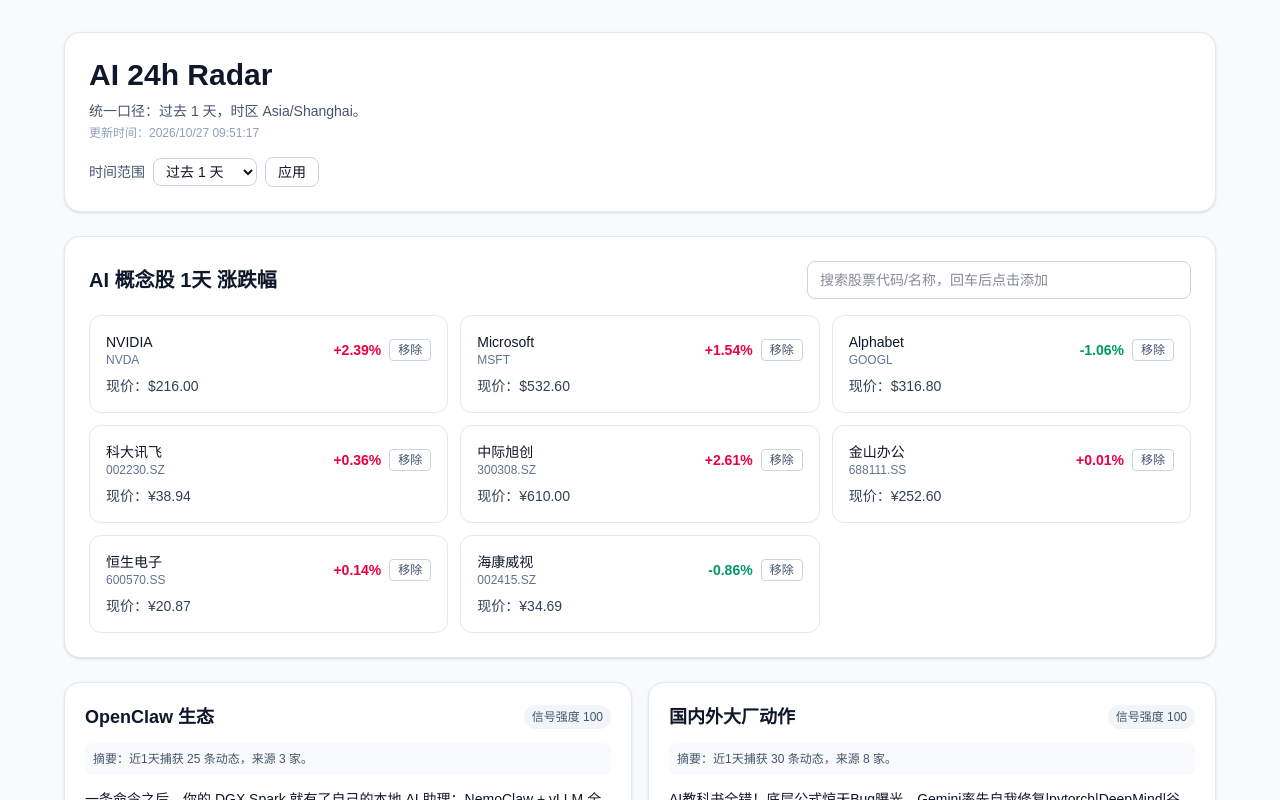
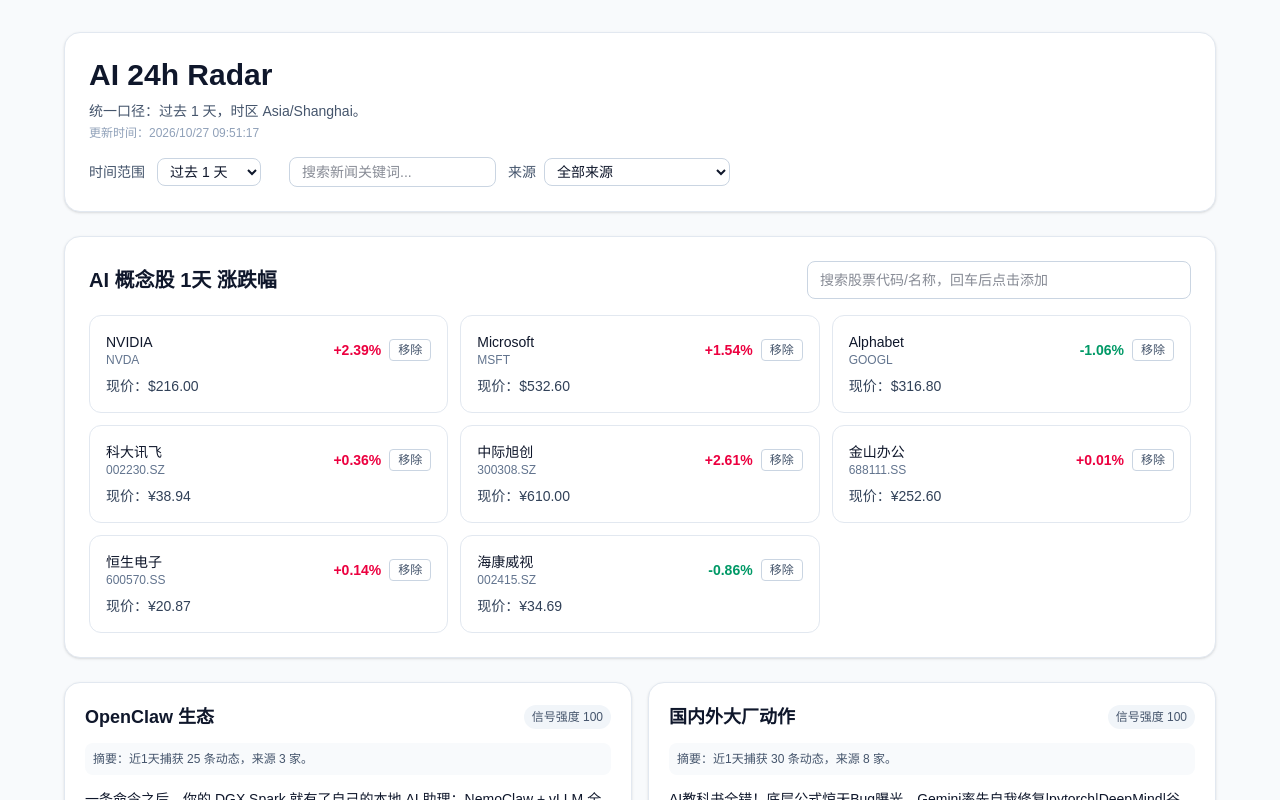
Before and after one commit to Shirley-c/ai-24h-radar, a Next.js app: page / in a window 1280 px wide. Shown: the top 800 px of the page. Built offline with nearby package versions, Linux system fonts and the light colour scheme.

Commit message:
feat: add fuzzy news dedup and frontend search filter

```diff
--- a/scripts/update-snapshot.mjs
+++ b/scripts/update-snapshot.mjs
@@ -445,6 +445,44 @@
   return out;
 }
 
+// 提取标题关键词（简单按非字母数字汉字分割）
+function extractKeywords(text) {
+  const matches = text.toLowerCase().match(/[a-z0-9]+|[\u4e00-\u9fff]{2,}/g) || [];
+  return new Set(matches.filter(w => w.length >= 2));
+}
+
+// Jaccard 相似度
+function jaccardSimilarity(setA, setB) {
+  if (setA.size === 0 || setB.size === 0) return 0;
+  let intersection = 0;
+  for (const w of setA) {
+    if (setB.has(w)) intersection++;
+  }
+  const union = setA.size + setB.size - intersection;
+  return union === 0 ? 0 : intersection / union;
+}
+
+// 模糊去重：标题相似度高的合并
+function fuzzyDedupe(items, threshold = 0.5) {
+  const out = [];
+  const keywordsList = items.map(item => extractKeywords(item.title));
+
+  for (let i = 0; i < items.length; i++) {
+    let isDuplicate = false;
+    for (let j = 0; j < out.length; j++) {
+      const sim = jaccardSimilarity(keywordsList[i], keywordsList[out[j]._idx]);
+      if (sim >= threshold) {
+        isDuplicate = true;
+        break;
+      }
+    }
+    if (!isDuplicate) {
+      out.push({ ...items[i], _idx: i });
+    }
+  }
+  return out.map(({ _idx, ...rest }) => rest);
+}
+
 function rankForSection(sectionTitle, item) {
   const keywords = SECTION_KEYWORDS[sectionTitle] || [];
   const text = `${item.title} ${item.source}`;
@@ -524,7 +562,7 @@
       .slice(0, maxPerSection * 2)
       .map((x) => x.item);
 
-    let items = dedupeItems([...base, ...scoredCandidates]).filter((item) => isChineseItem(item)).slice(0, maxPerSection);
+    let items = fuzzyDedupe(dedupeItems([...base, ...scoredCandidates])).filter((item) => isChineseItem(item)).slice(0, maxPerSection);
 
     if (items.length === 0 && SECTION_FALLBACK_CHANNELS[section.title]) {
       const fallbackChannels = SECTION_FALLBACK_CHANNELS[section.title];
--- a/src/app/page.tsx
+++ b/src/app/page.tsx
@@ -1,3 +1,6 @@
+"use client";
+
+import { useState, useMemo } from "react";
 import Link from "next/link";
 import BriefCard from "@/components/BriefCard";
 import StockPanel from "@/components/StockPanel";
@@ -109,14 +112,10 @@
 
 const data = snapshot as SnapshotShape;
 
-export default async function Home({
-  searchParams,
-}: {
-  searchParams?: { days?: string };
-}) {
-  const params = searchParams || {};
-  const parsedDays = Number(params.days || "1");
-  const days = DAY_OPTIONS.includes(parsedDays as (typeof DAY_OPTIONS)[number]) ? parsedDays : 1;
+export default function Home() {
+  const [days, setDays] = useState<number>(1);
+  const [searchQuery, setSearchQuery] = useState("");
+  const [selectedSource, setSelectedSource] = useState("all");
 
   const byDay = data.byDays[String(days)] ?? { sections: [], stocks: [] };
   const sectionsRaw = byDay.sections || [];
@@ -127,8 +126,30 @@
   ] as NewsSection[];
   const stocks = byDay.stocks || [];
 
+  // 收集所有来源
+  const allSources = useMemo(() => {
+    const sources = new Set<string>();
+    sections.forEach((s) => s.items.forEach((i) => sources.add(i.source)));
+    return Array.from(sources).sort();
+  }, [sections]);
+
+  // 过滤后的 sections
+  const filteredSections = useMemo(() => {
+    const query = searchQuery.trim().toLowerCase();
+    return sections.map((section) => {
+      const filteredItems = section.items.filter((item) => {
+        const matchQuery = !query ||
+          item.title.toLowerCase().includes(query) ||
+          item.source.toLowerCase().includes(query);
+        const matchSource = selectedSource === "all" || item.source === selectedSource;
+        return matchQuery && matchSource;
+      });
+      return { ...section, items: filteredItems };
+    }).filter((s) => s.items.length > 0);
+  }, [sections, searchQuery, selectedSource]);
+
   const generatedAtText = toLocal(data.generatedAt);
-  const brief = buildBrief(sections, stocks, days, generatedAtText);
+  const brief = buildBrief(filteredSections, stocks, days, generatedAtText);
 
   return (
     <main className="min-h-screen bg-slate-50 px-4 py-8 text-slate-900 dark:bg-slate-950 dark:text-slate-100 md:px-10">
@@ -139,14 +160,14 @@
             统一口径：过去 {days} 天，时区 {data.timezone || TZ}。
           </p>
           <p className="mt-1 text-xs text-slate-400">更新时间：{generatedAtText}</p>
-          <form className="mt-4 flex items-center gap-2" method="get">
+          <div className="mt-4 flex flex-wrap items-center gap-3">
             <label htmlFor="days" className="text-sm text-slate-600 dark:text-slate-300">
               时间范围
             </label>
             <select
               id="days"
-              name="days"
-              defaultValue={String(days)}
+              value={days}
+              onChange={(e) => setDays(Number(e.target.value))}
               className="rounded-lg border border-slate-300 bg-white px-2 py-1 text-sm dark:border-slate-700 dark:bg-slate-900"
             >
               {DAY_OPTIONS.map((d) => (
@@ -155,19 +176,59 @@
                 </option>
               ))}
             </select>
-            <button
-              type="submit"
-              className="rounded-lg border border-slate-300 px-3 py-1 text-sm hover:bg-slate-100 dark:border-slate-700 dark:hover:bg-slate-800"
-            >
-              应用
-            </button>
-          </form>
+
+            <div className="ml-4 flex items-center gap-2">
+              <input
+                type="text"
+                placeholder="搜索新闻关键词..."
+                value={searchQuery}
+                onChange={(e) => setSearchQuery(e.target.value)}
+                className="rounded-lg border border-slate-300 bg-white px-3 py-1 text-sm dark:border-slate-700 dark:bg-slate-900"
+              />
+            </div>
+
+            <div className="flex items-center gap-2">
+              <label htmlFor="source" className="text-sm text-slate-600 dark:text-slate-300">
+                来源
+              </label>
+              <select
+                id="source"
+                value={selectedSource}
+                onChange={(e) => setSelectedSource(e.target.value)}
+                className="rounded-lg border border-slate-300 bg-white px-2 py-1 text-sm dark:border-slate-700 dark:bg-slate-900"
+              >
+                <option value="all">全部来源</option>
+                {allSources.map((s) => (
+                  <option key={s} value={s}>
+                    {s}
+                  </option>
+                ))}
+              </select>
+            </div>
+
+            {(searchQuery || selectedSource !== "all") && (
+              <button
+                onClick={() => {
+                  setSearchQuery("");
+                  setSelectedSource("all");
+                }}
+                className="rounded-lg border border-slate-300 px-3 py-1 text-sm hover:bg-slate-100 dark:border-slate-700 dark:hover:bg-slate-800"
+              >
+                清除筛选
+              </button>
+            )}
+          </div>
         </header>
 
         <StockPanel stocks={stocks} days={days} />
 
         <section className="grid gap-4 md:grid-cols-2">
-          {sections.map((section) => (
+          {filteredSections.length === 0 ? (
+            <p className="col-span-2 py-8 text-center text-sm text-slate-500">
+              没有匹配的新闻，试试调整搜索关键词或筛选条件。
+            </p>
+          ) : (
+            filteredSections.map((section) => (
             <article key={section.title} className="rounded-2xl border border-slate-200 bg-white p-5 shadow-sm dark:border-slate-800 dark:bg-slate-900">
               <div className="flex items-center justify-between gap-2">
                 <h3 className="text-lg font-semibold">{section.title}</h3>
@@ -213,7 +274,8 @@
                 </>
               )}
             </article>
-          ))}
+            ))
+          )}
         </section>
 
         <BriefCard markdown={brief} />
```
